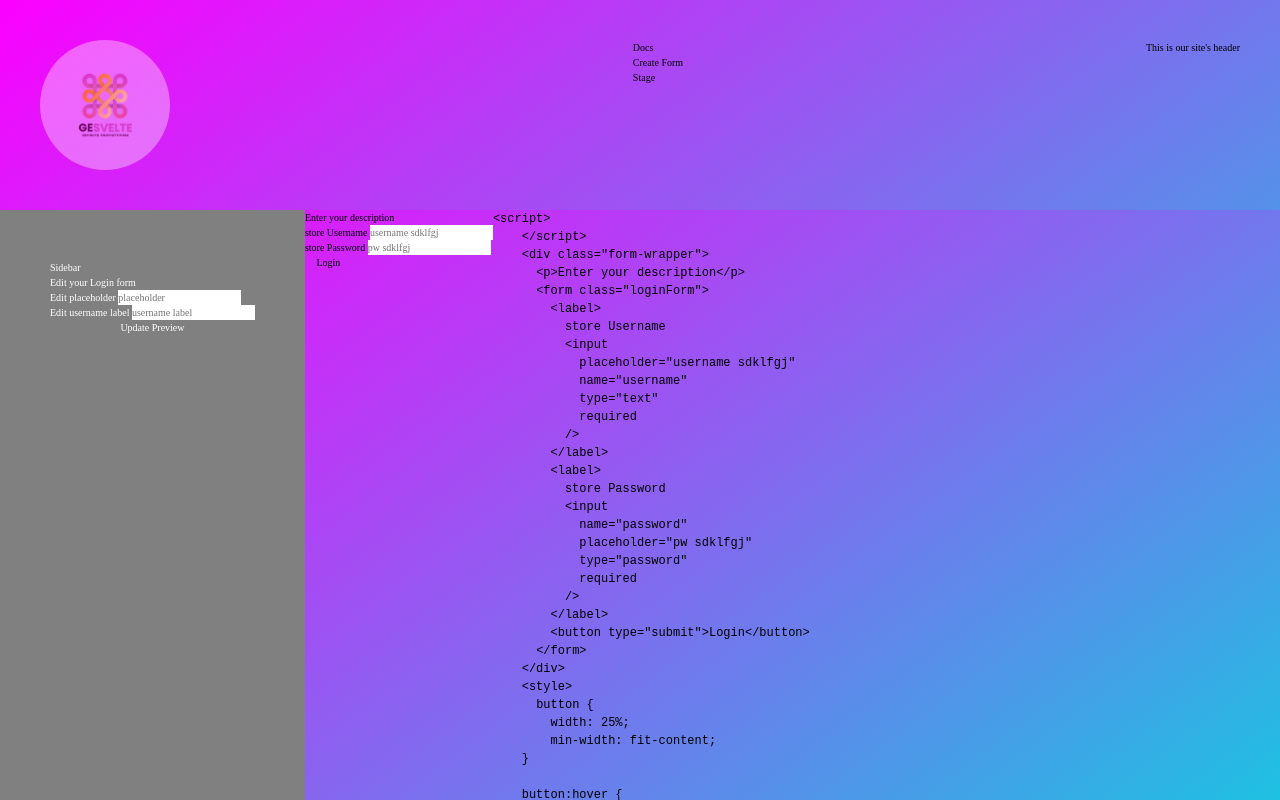
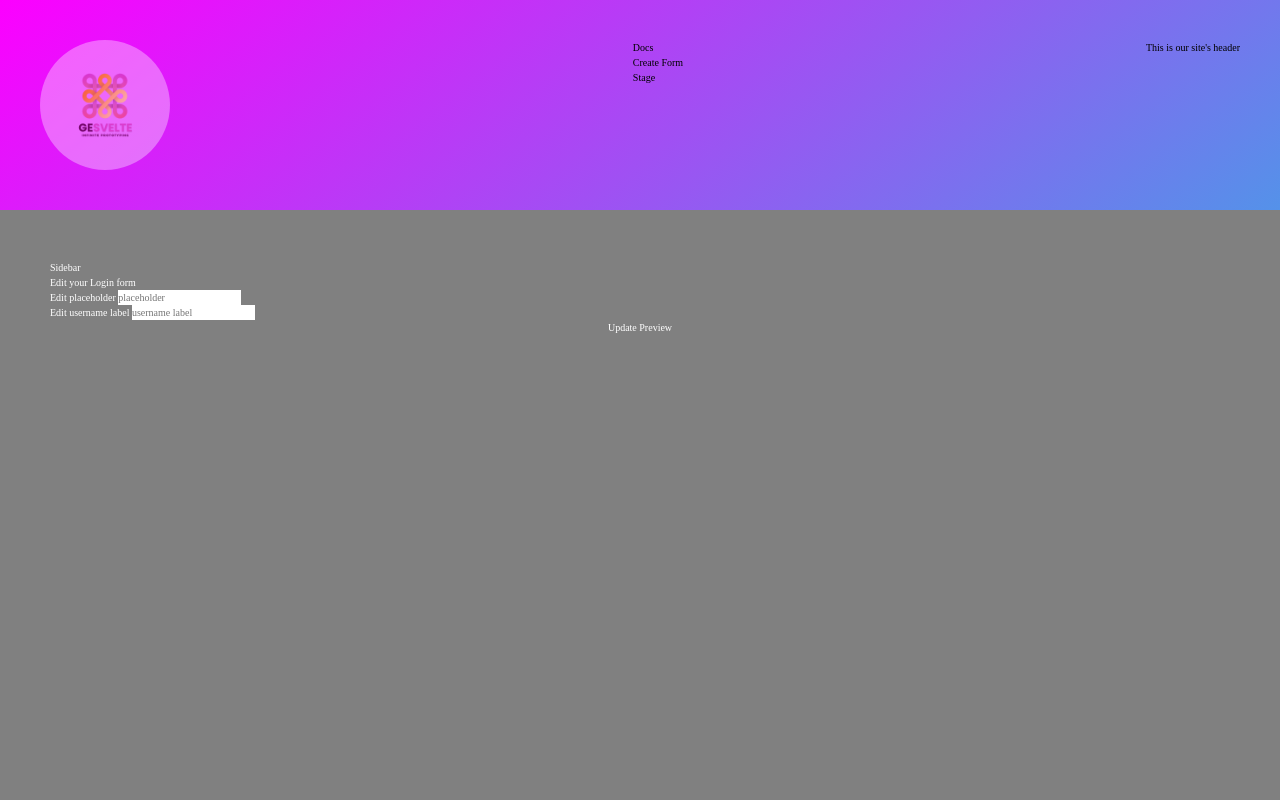
Before and after one commit to oslabs-beta/geSvelte, a SvelteKit app: page /create-form in a window 1280 px wide. Shown: the top 800 px of the page. Built offline with nearby package versions, Linux system fonts and the light colour scheme.

Commit message:
Remove styling from create-form page

```diff
--- a/src/routes/create-form/+page.svelte
+++ b/src/routes/create-form/+page.svelte
@@ -11,8 +11,4 @@
 </body>
 
 <style lang="scss">
-	body {
-		display: flex;
-		flex-direction: row;
-	}
 </style>
```
